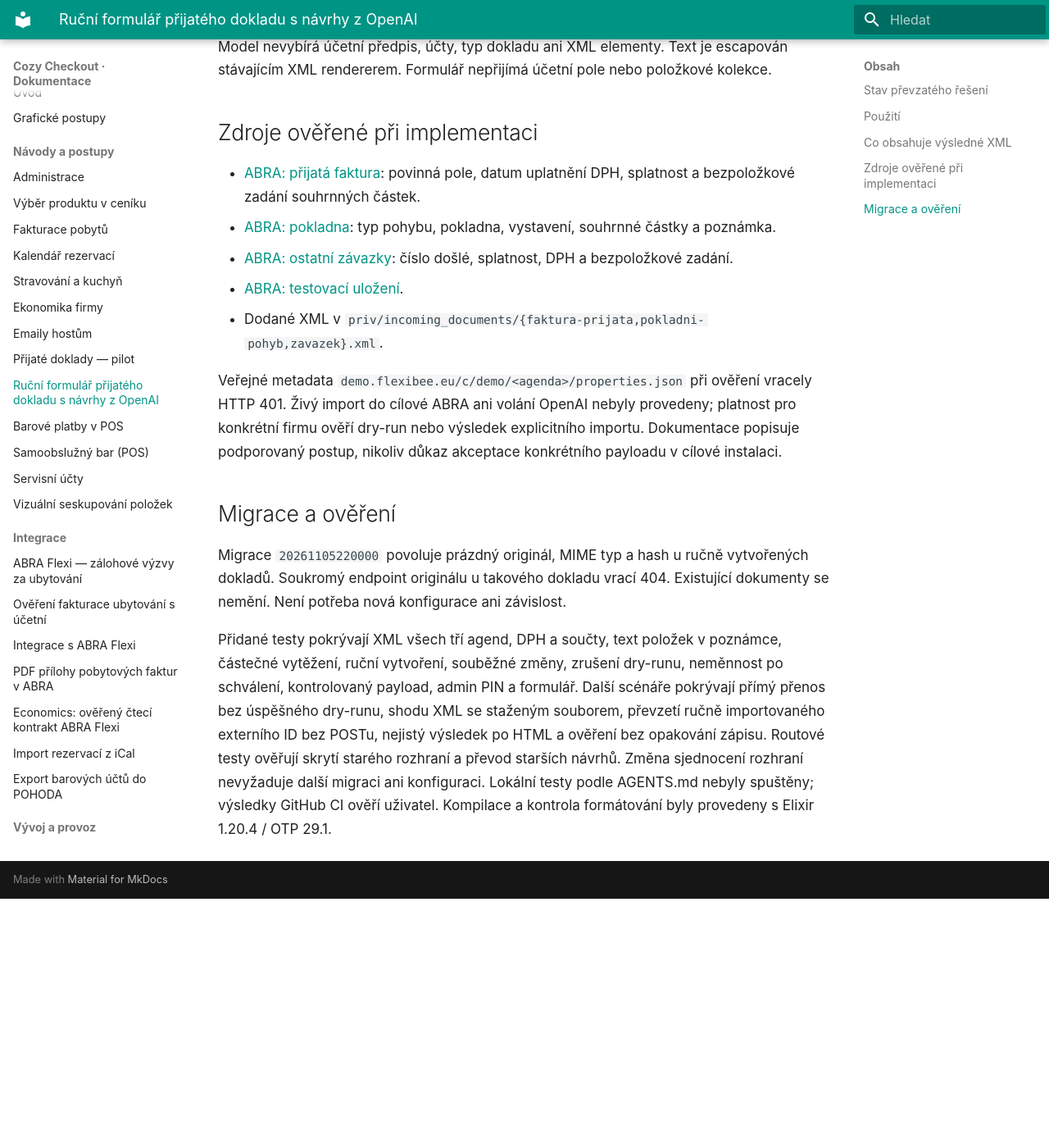
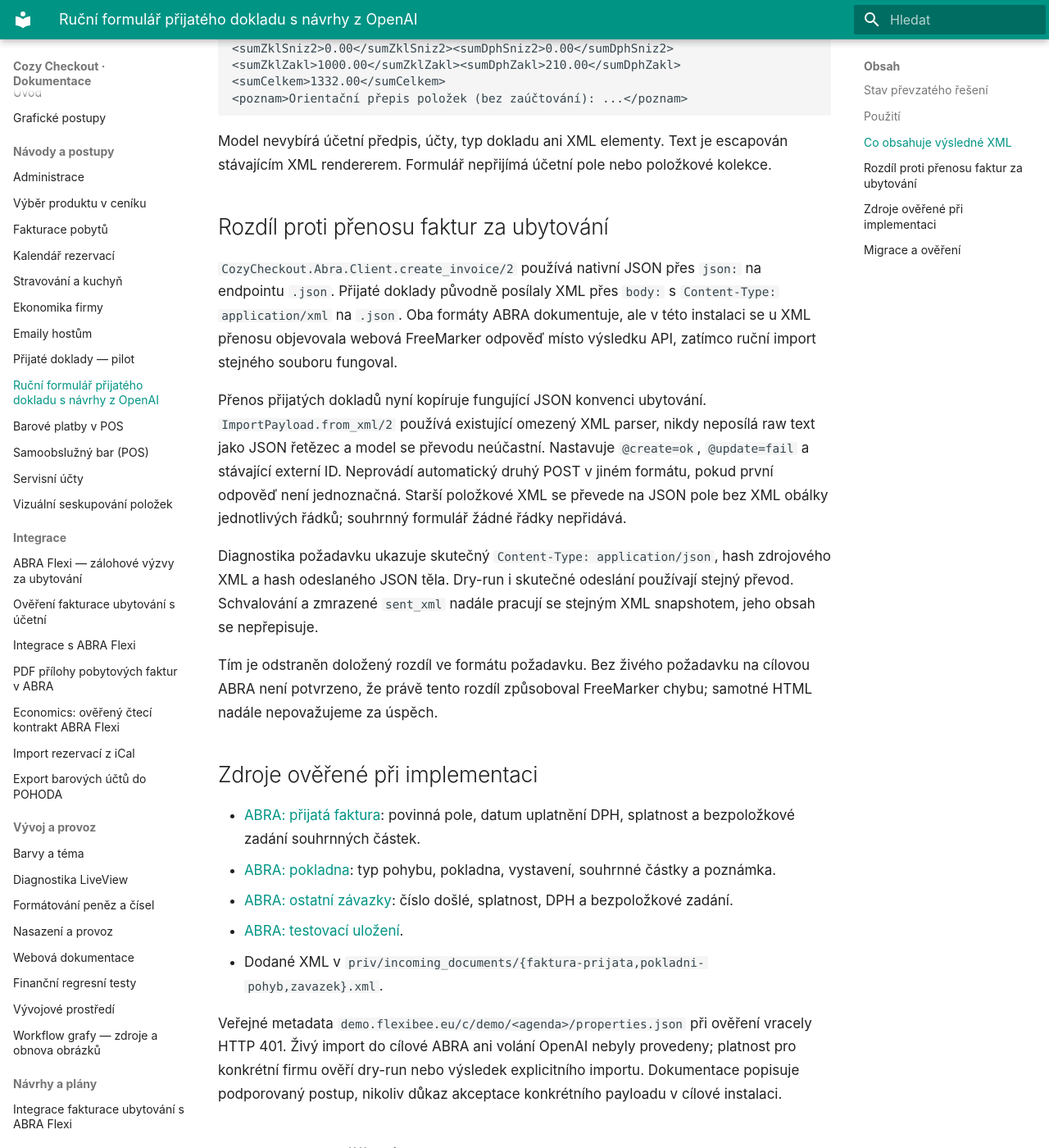
Before and after one commit to michalhorcic/cozy-checkout, an MkDocs documentation site: the page built from docs/features/INCOMING_DOCUMENT_FORM.md, in a window 1280 px wide and 1400 px high, scrolled down 3148 px. Shown: the whole window at 82% size. Built offline with MkDocs 1.6.1 and Material for MkDocs 9.7.7, drawn with Linux system fonts in a browser that asks for light colours; before the commit the page ends 4244 px from its top, so only the background shows below that; some of the changed text lies outside the part shown.

Commit message:
Use native JSON for incoming ABRA imports like accommodation invoices

```diff
--- a/docs/features/INCOMING_DOCUMENT_FORM.md
+++ b/docs/features/INCOMING_DOCUMENT_FORM.md
@@ -43,8 +43,12 @@
    neznamená úspěšnou validaci, ale neblokuje explicitní přímé odeslání.
 8. Potvrdit skutečné vytvoření a kontrolu případného dřívějšího ručního importu,
    poté stisknout „Nahrát do ABRA“. Lokálně se znovu zkontroluje struktura XML,
-   součty a povinná data; na ABRA se odešle stejný bezpoložkový payload jako při
-   stažení XML, s `Content-Type: application/xml` a JSON výsledkem přes `.json`.
+   součty a povinná data. Schválené XML se pro API deterministicky převede na
+   nativní JSON obálku `winstrom` a odešle přes `Req.post(json: payload)` na `.json`,
+   stejně jako fungující faktury za ubytování. Přenášejí se stejné částky, kódy,
+   poznámka a externí ID; XML ke stažení i uložený schválený XML snapshot zůstávají.
+   Prázdné nepovinné hodnoty se vynechají, `ucetni` a `bezPolozek` jsou JSON booleany.
+   Desetinné částky a data zůstávají řetězci bez dalšího přepočítávání.
    Skutečný POST neobsahuje parametr `dry-run`; testovací požadavek má
    `dry-run=true`. Neprovádí se automatické zkoušení dalších importních endpointů.
 
@@ -99,6 +103,30 @@
 Model nevybírá účetní předpis, účty, typ dokladu ani XML elementy. Text je escapován
 stávajícím XML rendererem. Formulář nepřijímá účetní pole nebo položkové kolekce.
 
+## Rozdíl proti přenosu faktur za ubytování
+
+`CozyCheckout.Abra.Client.create_invoice/2` používá nativní JSON přes `json:` na
+endpointu `.json`. Přijaté doklady původně posílaly XML přes `body:` s
+`Content-Type: application/xml` na `.json`. Oba formáty ABRA dokumentuje, ale
+v této instalaci se u XML přenosu objevovala webová FreeMarker odpověď místo
+výsledku API, zatímco ruční import stejného souboru fungoval.
+
+Přenos přijatých dokladů nyní kopíruje fungující JSON konvenci ubytování.
+`ImportPayload.from_xml/2` používá existující omezený XML parser, nikdy neposílá
+raw text jako JSON řetězec a model se převodu neúčastní. Nastavuje `@create=ok`,
+`@update=fail` a stávající externí ID. Neprovádí automatický druhý POST v jiném
+formátu, pokud první odpověď není jednoznačná. Starší položkové XML se převede na
+JSON pole bez XML obálky jednotlivých řádků; souhrnný formulář žádné řádky nepřidává.
+
+Diagnostika požadavku ukazuje skutečný `Content-Type: application/json`, hash
+zdrojového XML a hash odeslaného JSON těla. Dry-run i skutečné odeslání používají
+stejný převod. Schvalování a zmrazené `sent_xml` nadále pracují se stejným XML
+snapshotem, jeho obsah se nepřepisuje.
+
+Tím je odstraněn doložený rozdíl ve formátu požadavku. Bez živého požadavku na
+cílovou ABRA není potvrzeno, že právě tento rozdíl způsoboval FreeMarker chybu;
+samotné HTML nadále nepovažujeme za úspěch.
+
 ## Zdroje ověřené při implementaci
 
 - [ABRA: přijatá faktura](https://podpora.flexibee.eu/cs/articles/4611404-prijata-faktura):
```
Also changed, not shown: docs/features/INCOMING_DOCUMENTS.md (+7 -2 lines), 6 other files.
